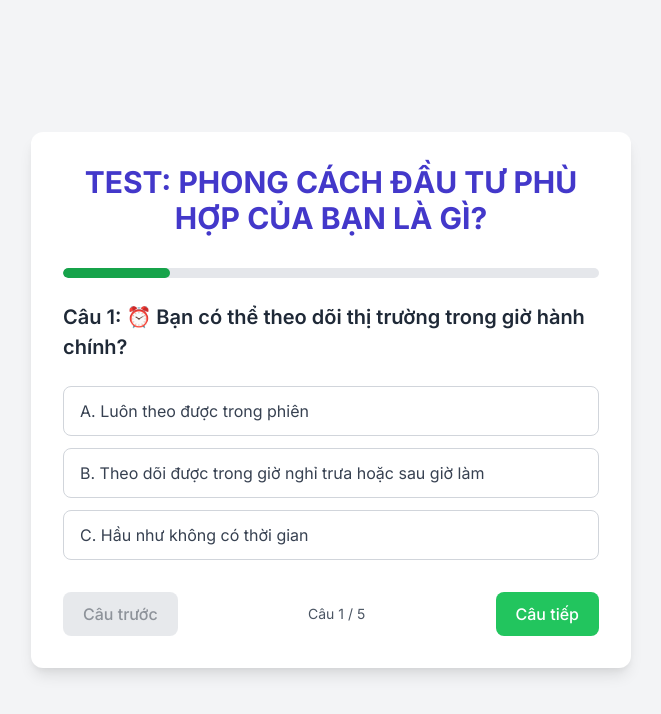
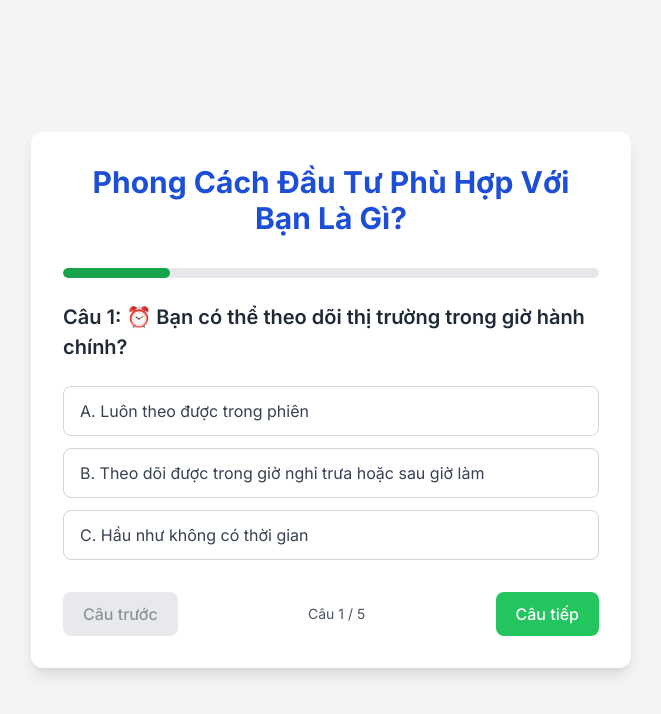
Before and after one commit to letruongman148/Phong-c-ch-ch-ng-kho-n, a plain HTML site: page index.html in a window 1280 px wide. Shown: the whole page, without its empty margins (309-970 px from the left). Drawn offline with nearby package versions, Linux system fonts and the light colour scheme.

Commit message:
Update index.html

```diff
--- a/index.html
+++ b/index.html
@@ -129,7 +129,7 @@
 </head>
 <body>
     <div class="quiz-container">
-        <h1 class="text-3xl font-bold text-center mb-8 text-indigo-700">TEST: PHONG CÁCH ĐẦU TƯ PHÙ HỢP CỦA BẠN LÀ GÌ?</h1>
+        <h1 class="text-3xl font-bold text-center mb-8 text-blue-700">Phong Cách Đầu Tư Phù Hợp Với Bạn Là Gì?</h1>
 
         <div id="quiz-area">
             <div class="progress-bar-container">
```
